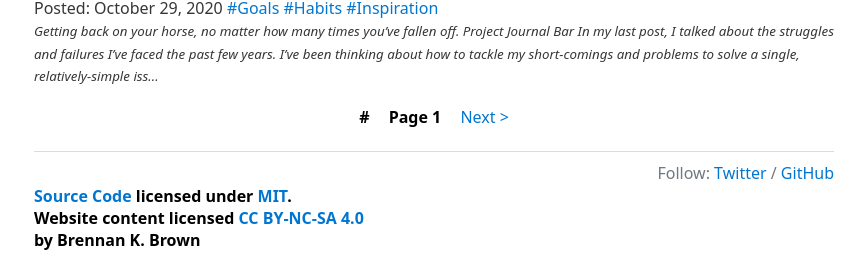
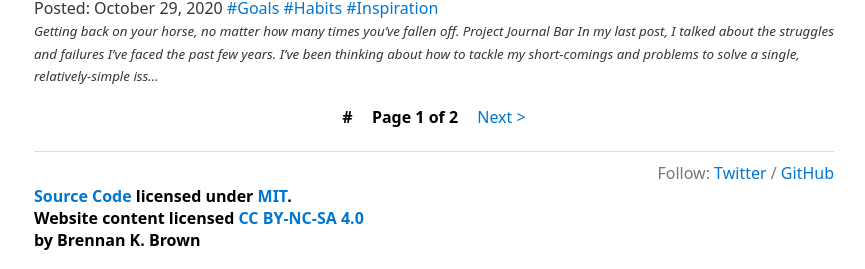
Before and after one commit to brennanbrown/watery, a Jekyll site: the page built from index.html, in a window 1280 px wide. Shown: the part 787-1056 px from the top of the page, without its empty margins (206-1071 px from the left). Built offline with Jekyll 4.4.1, drawn with Linux system fonts in a browser that asks for light colours; the list of posts is cut into pages by our own code.

Commit message:
Improve pagination

```diff
--- a/_layouts/home.html
+++ b/_layouts/home.html
@@ -46,8 +46,8 @@ layout: default
                 {%- endif %}
 
                 <strong id="current-page">
-                    Page
-                    {{ paginator.page }}
+                    Page {{ paginator.page }}
+                    of {{ paginator.total_pages }}
                 </strong>
 
                 {%- if paginator.next_page %}
```
